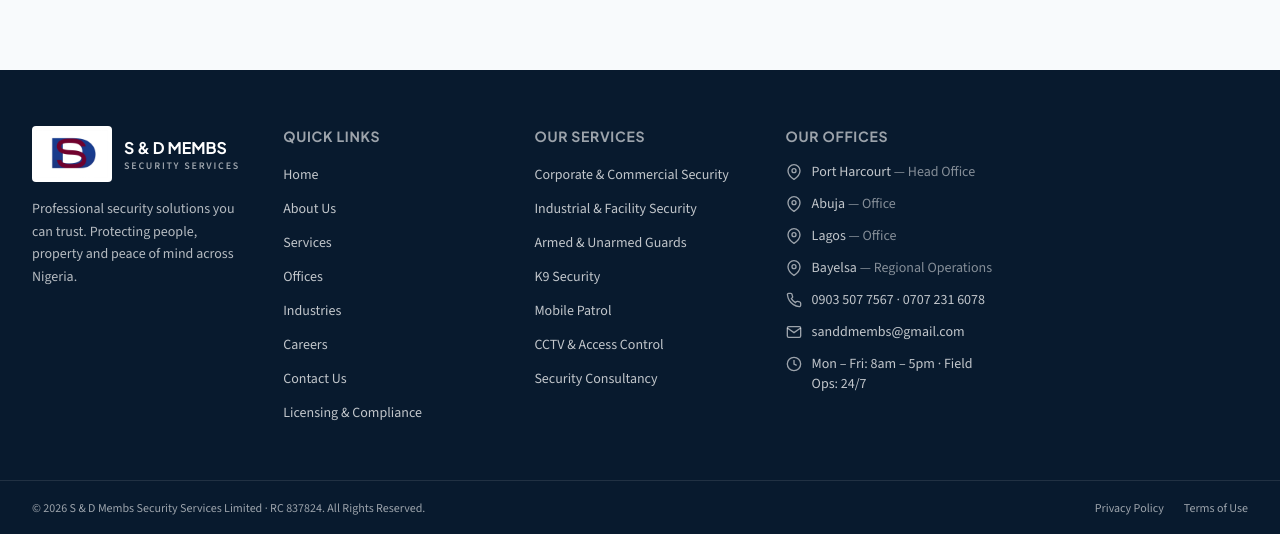
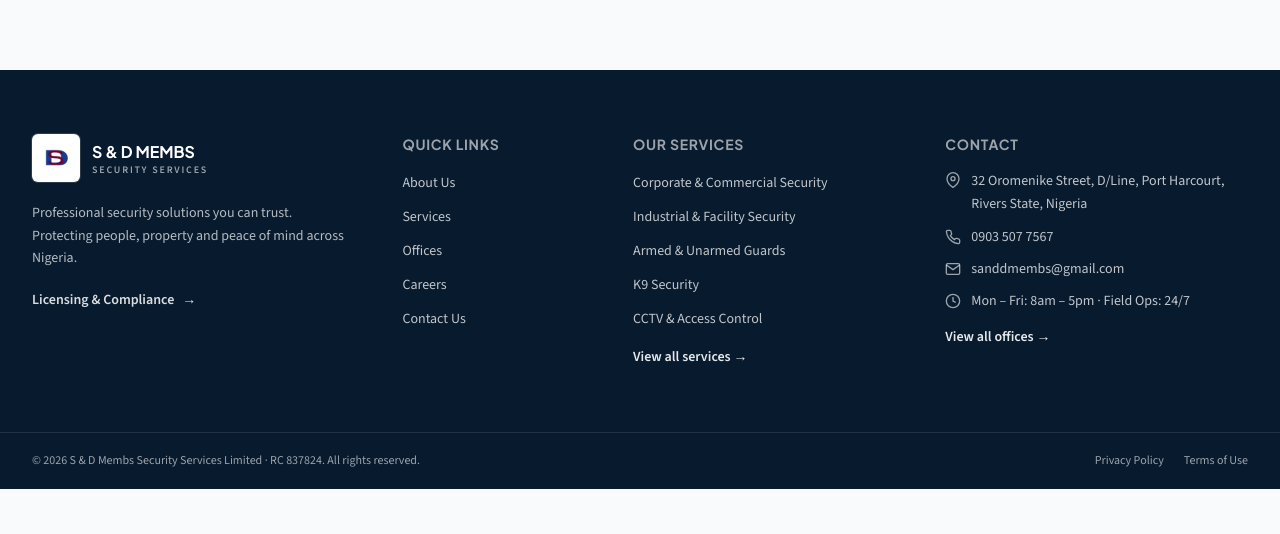
Before and after one commit to wh0isalfred/sdmembs, a React (Vite) app: page / in a window 1280 px wide. Shown: the part 6151-6685 px from the top of the page. After the commit the page ends 6640 px from the top, so only its background shows below. Built offline with nearby package versions, Linux system fonts and the light colour scheme.

Commit message:
redesign footer hierarchy and layout

```diff
--- a/src/components/Footer.jsx
+++ b/src/components/Footer.jsx
@@ -3,14 +3,11 @@
 import { COMPANY } from "../data/company";
 
 const QUICK_LINKS = [
-  { label: "Home", to: "/" },
   { label: "About Us", to: "/aboutus" },
   { label: "Services", to: "/services" },
   { label: "Offices", to: "/offices" },
-  { label: "Industries", to: "/#industries" },
   { label: "Careers", to: "/#careers" },
   { label: "Contact Us", to: "/#contact" },
-  { label: "Licensing & Compliance", to: "/aboutus#licensing" },
 ];
 
 const SERVICES = [
@@ -18,9 +15,7 @@
   { label: "Industrial & Facility Security", id: "industrial-facility-security" },
   { label: "Armed & Unarmed Guards", id: "armed-unarmed-guards" },
   { label: "K9 Security", id: "k9-security" },
-  { label: "Mobile Patrol", id: "mobile-patrol" },
   { label: "CCTV & Access Control", id: "cctv-access-control" },
-  { label: "Security Consultancy", id: "security-consultancy" },
 ];
 
 export default function Footer() {
@@ -28,11 +23,11 @@
 
   return (
     <footer className="bg-navy-dark text-white">
-      <div className="container-page py-14 grid grid-cols-1 sm:grid-cols-2 lg:grid-cols-5 gap-10">
+      <div className="container-page py-14 sm:py-16 grid grid-cols-1 sm:grid-cols-2 lg:grid-cols-[1.35fr_0.75fr_1.1fr_1.3fr] gap-x-10 xl:gap-x-14 gap-y-12">
         {/* Brand */}
         <div className="sm:col-span-2 lg:col-span-1">
           <div className="flex items-center gap-3">
-            <img src={logo} alt="S & D Membs logo" loading="lazy" className="h-14 w-auto object-contain rounded bg-white p-1" />
+            <img src={logo} alt="S & D Membs logo" loading="lazy" className="h-12 w-12 object-contain rounded-md bg-white p-1.5 ring-1 ring-white/15" />
             <span className="leading-tight">
               <span className="block font-heading font-bold text-base">S &amp; D MEMBS</span>
               <span className="block text-[10px] font-semibold tracking-[0.18em] uppercase text-white/60">
@@ -40,10 +35,16 @@
               </span>
             </span>
           </div>
-          <p className="mt-4 text-sm text-white/70 leading-relaxed max-w-xs">
+          <p className="mt-5 text-sm text-white/70 leading-relaxed max-w-sm">
             Professional security solutions you can trust. Protecting people,
             property and peace of mind across Nigeria.
           </p>
+          <Link
+            to="/aboutus#licensing"
+            className="inline-flex mt-5 text-sm font-semibold text-white/85 hover:text-white transition-colors"
+          >
+            Licensing &amp; Compliance <span aria-hidden="true" className="ml-2">&rarr;</span>
+          </Link>
           {/* No social profile links here yet — client has not supplied real
               Facebook/Instagram/LinkedIn URLs. Add them once real links exist
               rather than shipping placeholder "#" links. */}
@@ -81,30 +82,27 @@
                 </Link>
               </li>
             ))}
+            <li className="pt-1">
+              <Link to="/services" className="text-sm font-semibold text-white/90 hover:text-white transition-colors">
+                View all services <span aria-hidden="true">&rarr;</span>
+              </Link>
+            </li>
           </ul>
         </div>
 
-        {/* Offices */}
+        {/* Contact */}
         <div>
           <h3 className="text-sm font-heading font-bold uppercase tracking-wider text-white/60 mb-4">
-            Our Offices
+            Contact
           </h3>
           <ul className="space-y-3 text-sm text-white/75">
-            {COMPANY.offices.map((office) => (
-              <li key={office.id} className="flex gap-2.5">
-                <PinIcon />
-                <Link to={`/offices#${office.id}`} className="hover:text-white transition-colors">
-                  {office.name} <span className="text-white/50">— {office.type}</span>
-                </Link>
-              </li>
-            ))}
+            <li className="flex gap-2.5">
+              <PinIcon />
+              <span className="leading-relaxed">{COMPANY.headOfficeAddress}</span>
+            </li>
             <li className="flex gap-2.5">
               <PhoneIcon />
-              <span>
-                <a href={COMPANY.phone.main.href} className="hover:text-white transition-colors">{COMPANY.phone.main.display}</a>
-                {" "}&middot;{" "}
-                <a href={COMPANY.phone.secondary.href} className="hover:text-white transition-colors">{COMPANY.phone.secondary.display}</a>
-              </span>
+              <a href={COMPANY.phone.main.href} className="hover:text-white transition-colors">{COMPANY.phone.main.display}</a>
             </li>
             <li className="flex gap-2.5">
               <MailIcon />
@@ -116,15 +114,20 @@
               <ClockIcon />
               <span>{COMPANY.hours.office} &middot; Field Ops: {COMPANY.hours.fieldOps}</span>
             </li>
+            <li className="pt-1">
+              <Link to="/offices" className="font-semibold text-white/90 hover:text-white transition-colors">
+                View all offices <span aria-hidden="true">&rarr;</span>
+              </Link>
+            </li>
           </ul>
         </div>
       </div>
 
       {/* Bottom bar */}
       <div className="border-t border-white/10">
-        <div className="container-page py-5 flex flex-col sm:flex-row items-center justify-between gap-3 text-xs text-white/60">
-          <p>&copy; {year} {COMPANY.legalName} &middot; {COMPANY.rcNumber}. All Rights Reserved.</p>
-          <div className="flex gap-5">
+        <div className="container-page pt-5 pb-24 sm:py-5 flex flex-col sm:flex-row items-start sm:items-center justify-between gap-4 text-xs text-white/60">
+          <p>&copy; {year} {COMPANY.legalName} &middot; {COMPANY.rcNumber}. All rights reserved.</p>
+          <div className="flex flex-wrap gap-x-5 gap-y-2">
             <Link to="/privacy-policy" className="hover:text-white transition-colors">Privacy Policy</Link>
             <Link to="/terms-of-use" className="hover:text-white transition-colors">Terms of Use</Link>
           </div>
```
